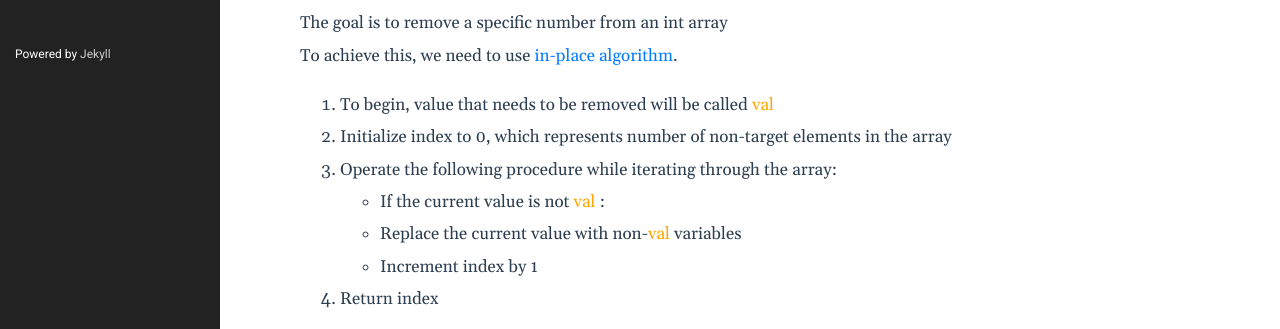
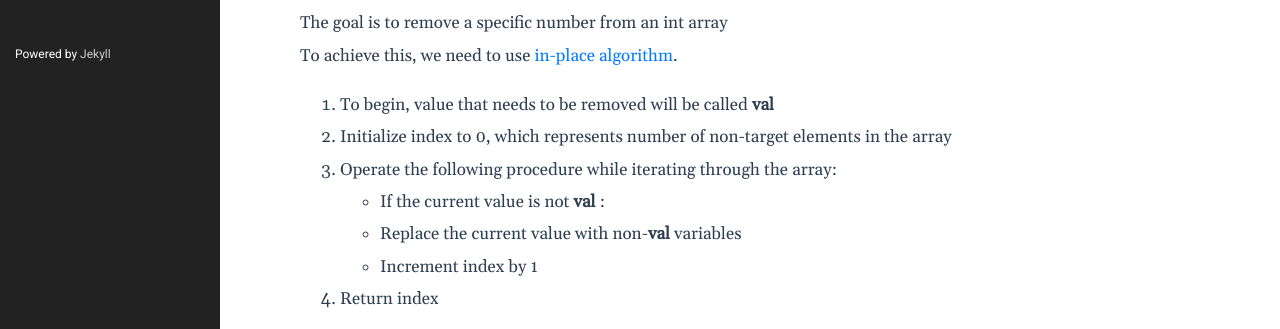
Before and after one commit to dyuk01/blog, a Jekyll site: the page built from _posts/2024-05-15-RemoveElement.markdown, in a window 1280 px wide. Shown: the part 562-891 px from the top of the page. Built offline with Jekyll 4.4.1, drawn with Linux system fonts in a browser that asks for light colours.

Commit message:
Update 2024-05-15-RemoveElement.markdown

```diff
--- a/_posts/2024-05-15-RemoveElement.markdown
+++ b/_posts/2024-05-15-RemoveElement.markdown
@@ -10,11 +10,11 @@ categories: leetcode String/Array python
 ## Approach
 The goal is to remove a specific number from an int array
 To achieve this, we need to use <a href="https://dyuk01.github.io/blog/algorithm/2024/05/15/InPlaceAlgorithm.html">in-place algorithm</a>.
-0. To begin, value that needs to be removed will be called <span style="color:orange;">val</span>
+0. To begin, value that needs to be removed will be called <span style="font-weight: bold;">val</span>
 1. Initialize index to 0, which represents number of non-target elements in the array
 2. Operate the following procedure while iterating through the array:
-- If the current value is not <span style="color:orange;">val</span> :
-- Replace the current value with non-<span style="color:orange;">val</span> variables
+- If the current value is not <span style="font-weight: bold;">val</span> :
+- Replace the current value with non-<span style="font-weight: bold;">val</span> variables
 - Increment index by 1
 3. Return index
 
```
